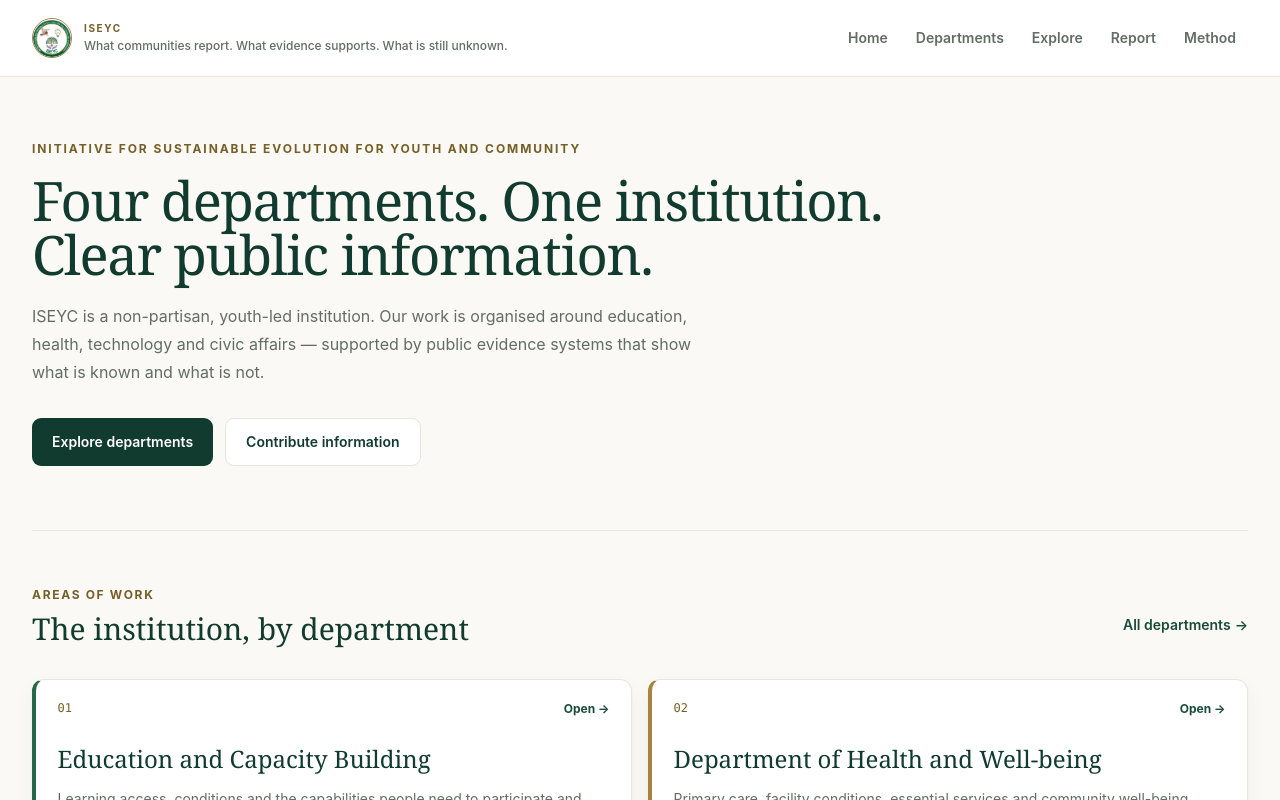
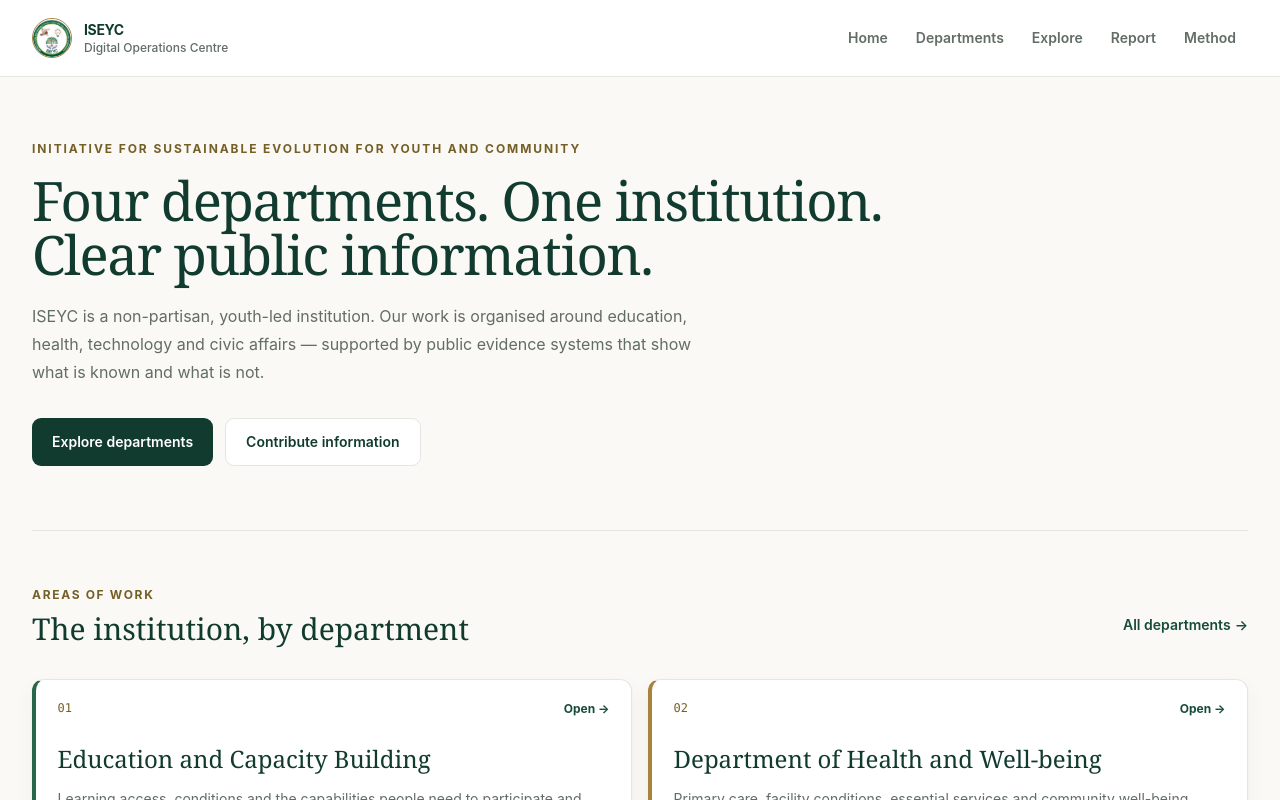
Before and after one commit to mrzulqarnainnadabo/iseyc-digital-operations-centre-notion, a Next.js app: page / in a window 1280 px wide. Shown: the top 800 px of the page. Built offline with nearby package versions, Linux system fonts and the light colour scheme.

Commit message:
Apply concise ISEYC product branding

```diff
--- a/components/PublicShell.tsx
+++ b/components/PublicShell.tsx
@@ -21,10 +21,10 @@ export function PublicShell({ children }: { children: React.ReactNode }) {
       <header className="border-b border-line bg-white">
         <div className="mx-auto flex max-w-7xl flex-col gap-3 px-4 py-3 sm:px-6 sm:py-4 lg:flex-row lg:items-center lg:justify-between lg:px-8">
           <Link href="/" className="flex min-w-0 items-center gap-3">
-            <img src="/iseyc-seal.svg" alt="" width="40" height="40" className="shrink-0 rounded-full border border-gold-600 bg-white object-contain" />
+            <img src="/iseyc-seal.svg" alt="ISEYC" width="40" height="40" className="shrink-0 rounded-full border border-gold-600 bg-white object-contain" />
             <span className="min-w-0">
-              <span className="block text-[10px] font-bold uppercase tracking-[0.16em] text-gold-700">ISEYC</span>
-              <span className="block max-w-[19rem] text-xs font-medium leading-5 text-ink-700 sm:max-w-none">What communities report. What evidence supports. What is still unknown.</span>
+              <span className="block text-sm font-bold tracking-tight text-forest-950">ISEYC</span>
+              <span className="block text-xs font-medium text-ink-700">Digital Operations Centre</span>
             </span>
           </Link>
           <nav aria-label="Public navigation" className="public-nav flex w-full max-w-full gap-1 overflow-x-auto pb-1 lg:w-auto lg:flex-wrap lg:overflow-visible lg:pb-0">
```
